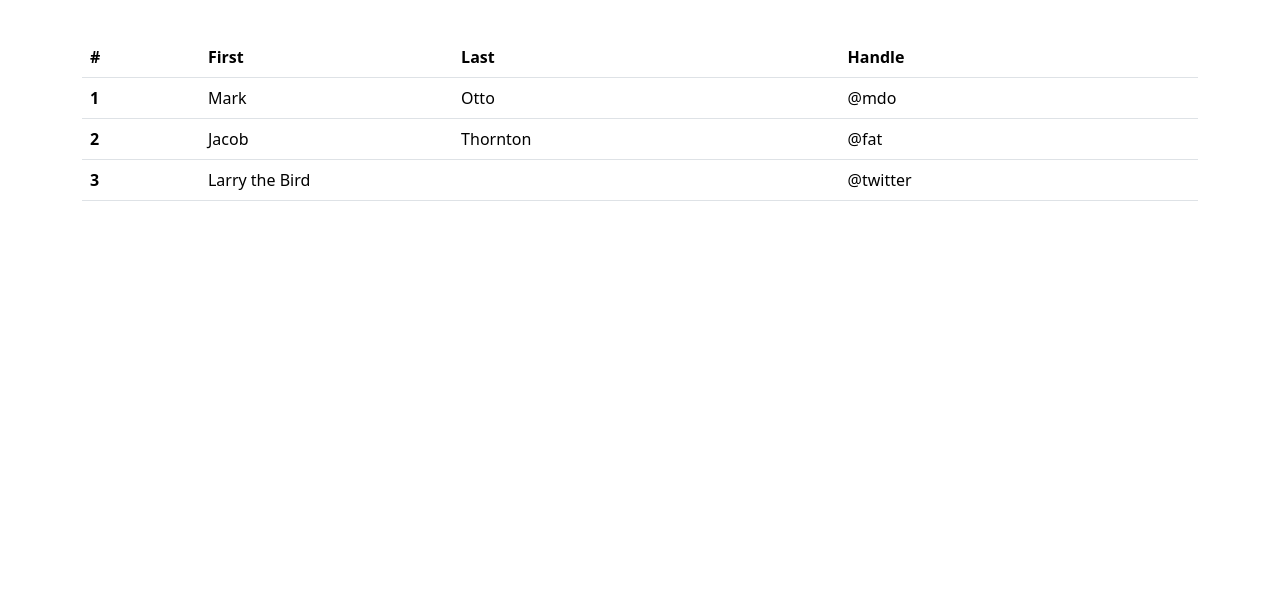
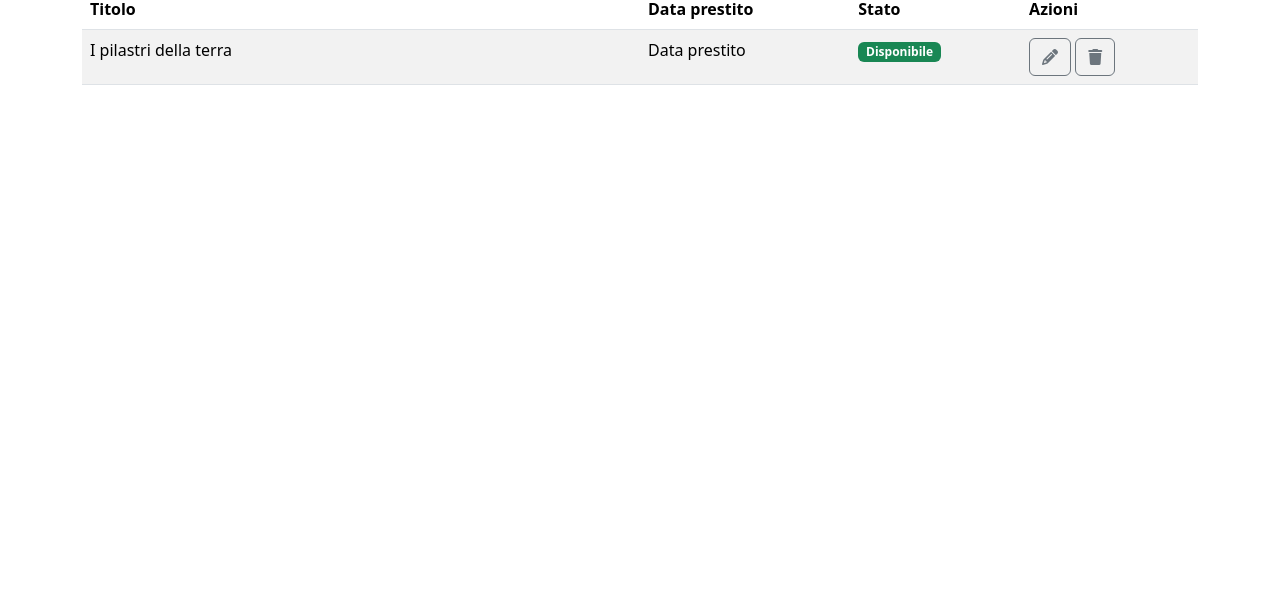
Before and after one commit to luigicaiaffa/html-css-bootstrap-dashboard, a plain HTML site: page index.html in a window 1280 px wide. Shown: the part 211-800 px from the top of the page. Drawn offline with nearby package versions, Linux system fonts and the light colour scheme.

Commit message:
row structure

```diff
--- a/css/style.css
+++ b/css/style.css
@@ -5,3 +5,11 @@
 .logo-img {
   width: 70px;
 }
+
+/* ! MAIN */
+/* # SECTION 2 */
+/* table */
+
+tbody > tr > td:first-child {
+  width: 50%;
+}
--- a/index.html
+++ b/index.html
@@ -91,7 +91,7 @@
     <div class="container-md">
       <main>
         <!-- # SECTION -->
-        <div class="d-flex justify-content-between align-items-center my-5">
+        <div class="d-flex justify-content-between align-items-center my-4">
           <!-- page title -->
           <h1 class="text-secondary">Catalogo Libri</h1>
           <!--  button -->
@@ -101,32 +101,28 @@
         </div>
 
         <!-- # SECTION -->
-        <table class="table table-stripped">
+        <table class="table table-striped">
           <thead>
             <tr>
-              <th scope="col">#</th>
-              <th scope="col">First</th>
-              <th scope="col">Last</th>
-              <th scope="col">Handle</th>
+              <th scope="col">Titolo</th>
+              <th scope="col" class="d-none d-md-table-cell">Data prestito</th>
+              <th scope="col">Stato</th>
+              <th scope="col">Azioni</th>
             </tr>
           </thead>
           <tbody>
             <tr>
-              <th scope="row">1</th>
-              <td>Mark</td>
-              <td>Otto</td>
-              <td>@mdo</td>
-            </tr>
-            <tr>
-              <th scope="row">2</th>
-              <td>Jacob</td>
-              <td>Thornton</td>
-              <td>@fat</td>
-            </tr>
-            <tr>
-              <th scope="row">3</th>
-              <td colspan="2">Larry the Bird</td>
-              <td>@twitter</td>
+              <td>I pilastri della terra</td>
+              <td class="d-none d-md-table-cell">Data prestito</td>
+              <td><span class="badge text-bg-success">Disponibile</span></td>
+              <td>
+                <button type="button" class="btn btn-outline-secondary">
+                  <i class="fa-solid fa-pencil"></i>
+                </button>
+                <button type="button" class="btn btn-outline-secondary">
+                  <i class="fa-solid fa-trash"></i>
+                </button>
+              </td>
             </tr>
           </tbody>
         </table>
```
